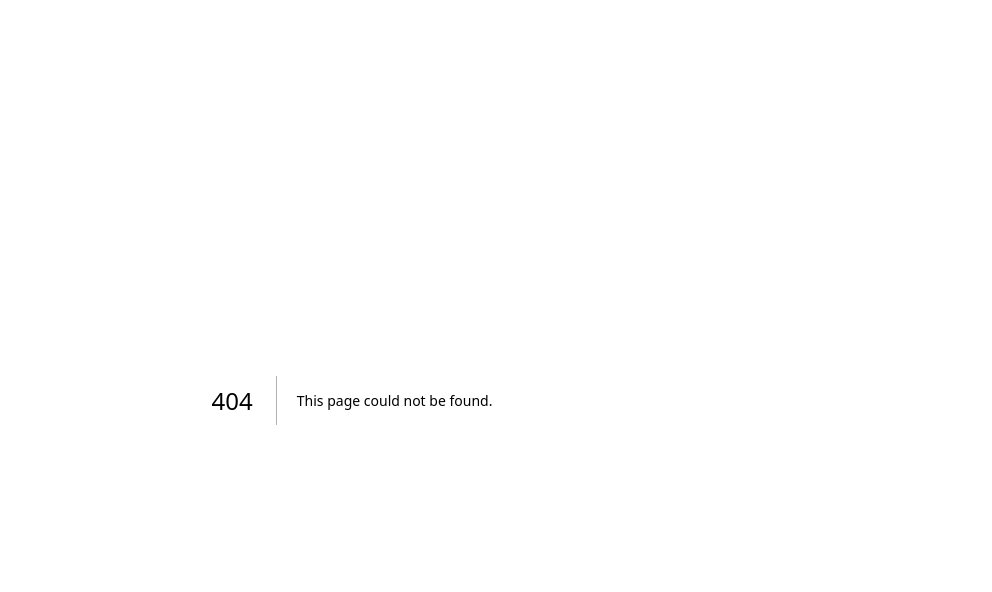
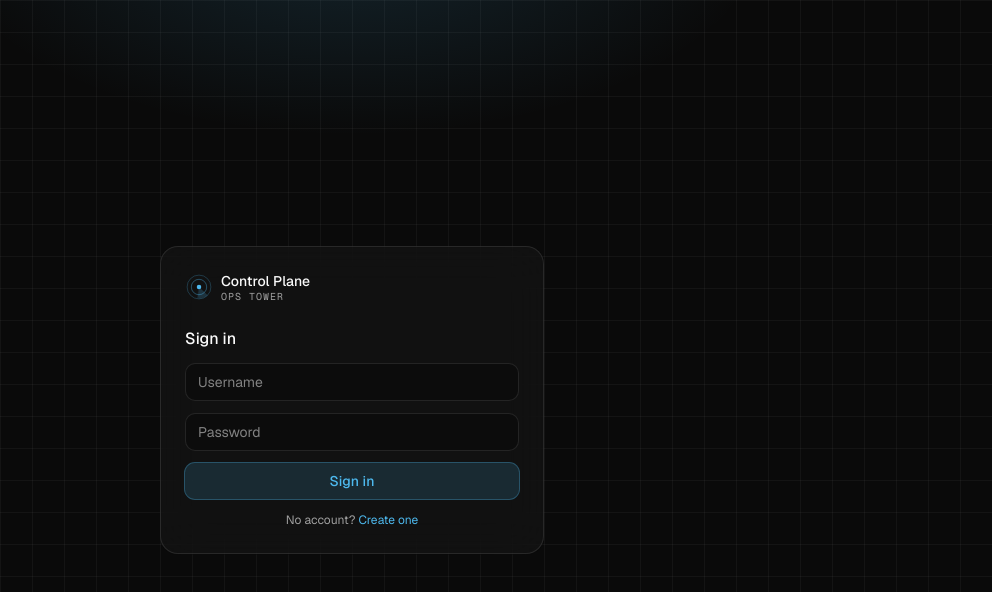
Before and after one commit to elraghifary/control-plane, a Next.js app: page /login in a window 1280 px wide. Before the commit this address had no page. Shown: the top 592 px of the page, without its empty margins (288-1280 px from the left). Built offline with nearby package versions, Linux system fonts and the light colour scheme.

Commit message:
feat(auth): login page + logout control

```diff
--- /dev/null
+++ b/src/app/(auth)/login/login-form.tsx
@@ -0,0 +1,48 @@
+"use client";
+import * as React from "react";
+import { useRouter } from "next/navigation";
+import Link from "next/link";
+import { signIn } from "next-auth/react";
+
+export function LoginForm() {
+  const router = useRouter();
+  const [error, setError] = React.useState<string | null>(null);
+  const [pending, setPending] = React.useState(false);
+
+  async function onSubmit(e: React.FormEvent<HTMLFormElement>) {
+    e.preventDefault();
+    setError(null);
+    setPending(true);
+    const fd = new FormData(e.currentTarget);
+    const res = await signIn("credentials", {
+      username: String(fd.get("username")),
+      password: String(fd.get("password")),
+      redirect: false,
+    });
+    if (res?.error) {
+      setError("Invalid username or password.");
+      setPending(false);
+      return;
+    }
+    router.push("/dashboard");
+    router.refresh();
+  }
+
+  return (
+    <form onSubmit={onSubmit} className="space-y-3">
+      <h1 className="text-base font-medium">Sign in</h1>
+      <input name="username" placeholder="Username" autoComplete="username" required
+        className="w-full rounded-lg border border-border bg-background/60 px-3 py-2 text-sm outline-none focus:border-instrument/60" />
+      <input name="password" type="password" placeholder="Password" autoComplete="current-password" required
+        className="w-full rounded-lg border border-border bg-background/60 px-3 py-2 text-sm outline-none focus:border-instrument/60" />
+      {error && <p className="text-[12px] text-status-error">{error}</p>}
+      <button type="submit" disabled={pending}
+        className="w-full rounded-lg bg-instrument/15 py-2 text-sm font-medium text-instrument ring-1 ring-instrument/40 transition-colors hover:bg-instrument/25 disabled:opacity-50">
+        {pending ? "Signing in…" : "Sign in"}
+      </button>
+      <p className="text-center text-[12px] text-muted-foreground">
+        No account? <Link href="/register" className="text-instrument hover:underline">Create one</Link>
+      </p>
+    </form>
+  );
+}
--- /dev/null
+++ b/src/app/(auth)/login/page.tsx
@@ -0,0 +1,5 @@
+import { LoginForm } from "./login-form";
+
+export default function LoginPage() {
+  return <LoginForm />;
+}
--- a/src/components/shell/top-strip.tsx
+++ b/src/components/shell/top-strip.tsx
@@ -1,5 +1,6 @@
 "use client";
 import { Search, Bell } from "lucide-react";
+import { signOut } from "next-auth/react";
 import { ControlPlaneMark } from "@/components/brand/control-plane-mark";
 import { ThemeToggle } from "@/components/theme-toggle";
 import { RepoSelector } from "./repo-selector";
@@ -18,7 +19,13 @@ export function TopStrip() {
       <button aria-label="Search" className="flex h-8 w-8 items-center justify-center rounded-lg border border-border text-muted-foreground hover:text-foreground"><Search className="h-4 w-4" /></button>
       <button aria-label="Notifications" className="relative flex h-8 w-8 items-center justify-center rounded-lg border border-border text-muted-foreground hover:text-foreground"><Bell className="h-4 w-4" /><span className="absolute right-1.5 top-1.5 h-1.5 w-1.5 rounded-full bg-status-error" /></button>
       <ThemeToggle />
-      <div className="flex h-8 w-8 items-center justify-center rounded-full bg-gradient-to-br from-instrument to-instrument-2 text-xs font-medium text-background">ER</div>
+      <button
+        onClick={() => signOut({ callbackUrl: "/login" })}
+        title="Sign out"
+        className="flex h-8 w-8 items-center justify-center rounded-full bg-gradient-to-br from-instrument to-instrument-2 text-xs font-medium text-background transition-opacity hover:opacity-80"
+      >
+        ER
+      </button>
     </header>
   );
 }
```
